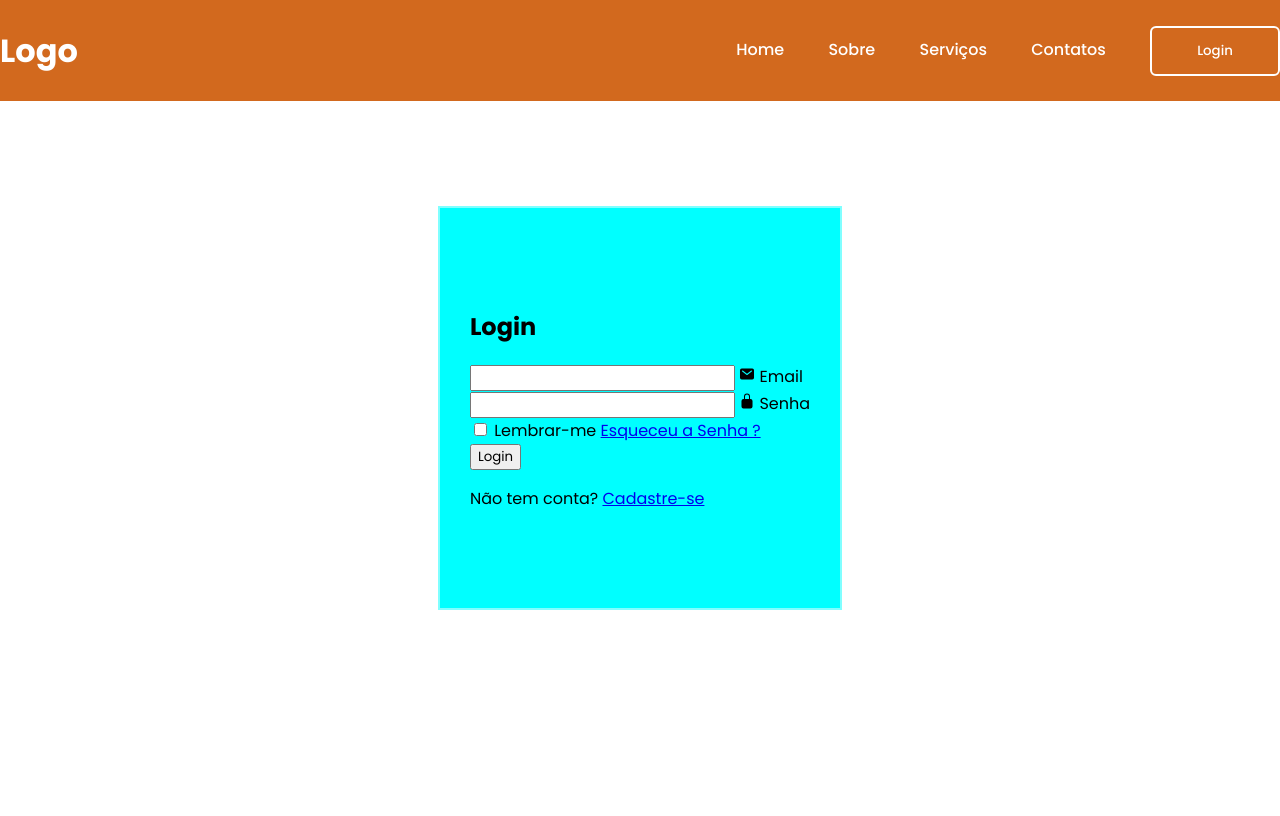
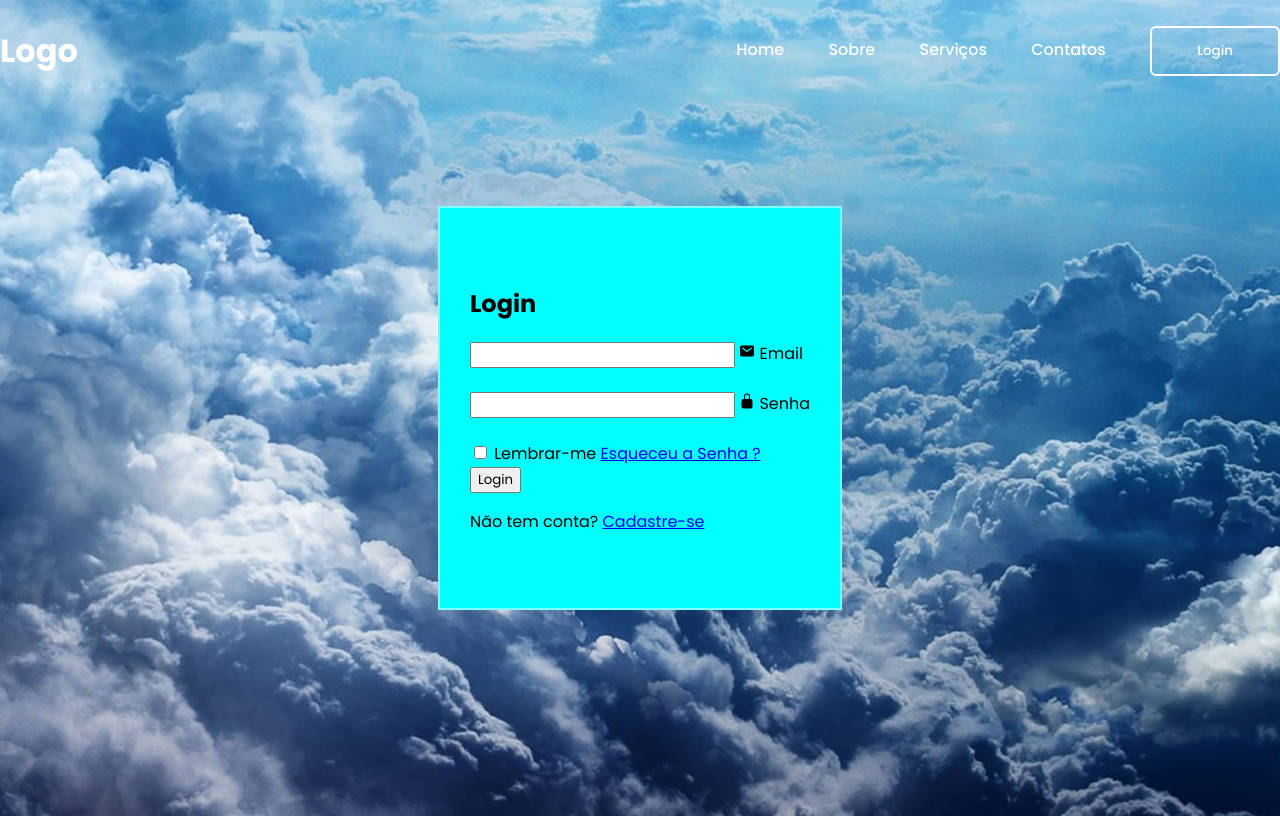
Before and after one commit to brunoafs36/form-html, a plain HTML site: page index.html in a window 1280 px wide. Drawn offline with nearby package versions, Linux system fonts and the light colour scheme.

Commit message:
Concluindo a NAV e aplicando o Background

```diff
--- a/CSS/styles.css
+++ b/CSS/styles.css
@@ -2,7 +2,6 @@
 
 * {
     font-family: 'Poppins', sans-serif;
-
 }
 
 header {
@@ -13,16 +12,16 @@ header {
     top: 0;
     left: 0;
     width: 100%;
-    background-color: chocolate;
 }
 
 .logo {
     font-size: 2em;
     color: white;
-
 }
 
 nav.menu a {
+    /*O position relative pega a partir do filho*/
+    position: relative;
     font-size: 1em;
     color: white;
     text-decoration: none;
@@ -47,7 +46,9 @@ body {
     justify-content: center;
     align-items: center;
     min-height: 100vh;
-
+    background: url('../img/cloud.jpg') no-repeat;
+    background-size: cover;
+    background-position: center;
 }
 
 main {
@@ -60,3 +61,29 @@ main {
     align-items: center;
     background-color: aqua;
 }
+
+.input-box {
+    position: relative;
+    width: 100%;
+    height: 50px;
+    border-bottom:
+}
+
+.menu a::after{
+    content: '';
+    position:absolute;
+    left: 0;
+    width: 100%;
+    height: 3px;
+    background-color: white;
+    border-radius: 5px;
+    bottom: -6px;
+    transform: scaleX(0);
+    transition: transform .5s;
+}
+
+.menu a:hover::after {
+    transform-origin: left;
+    transform: scaleX(1);
+    background-color: white;
+}
```
Also changed, not shown: img/cloud.jpg (added).
